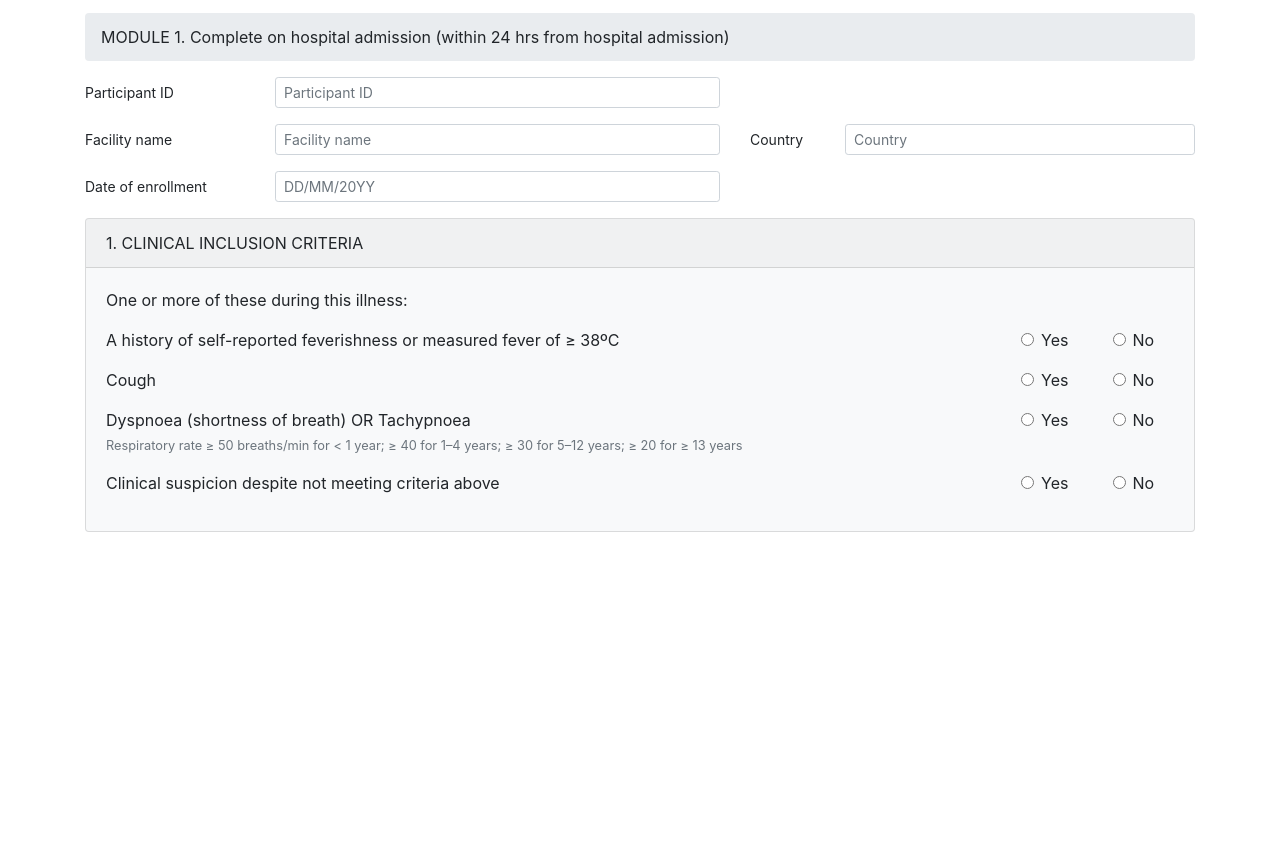
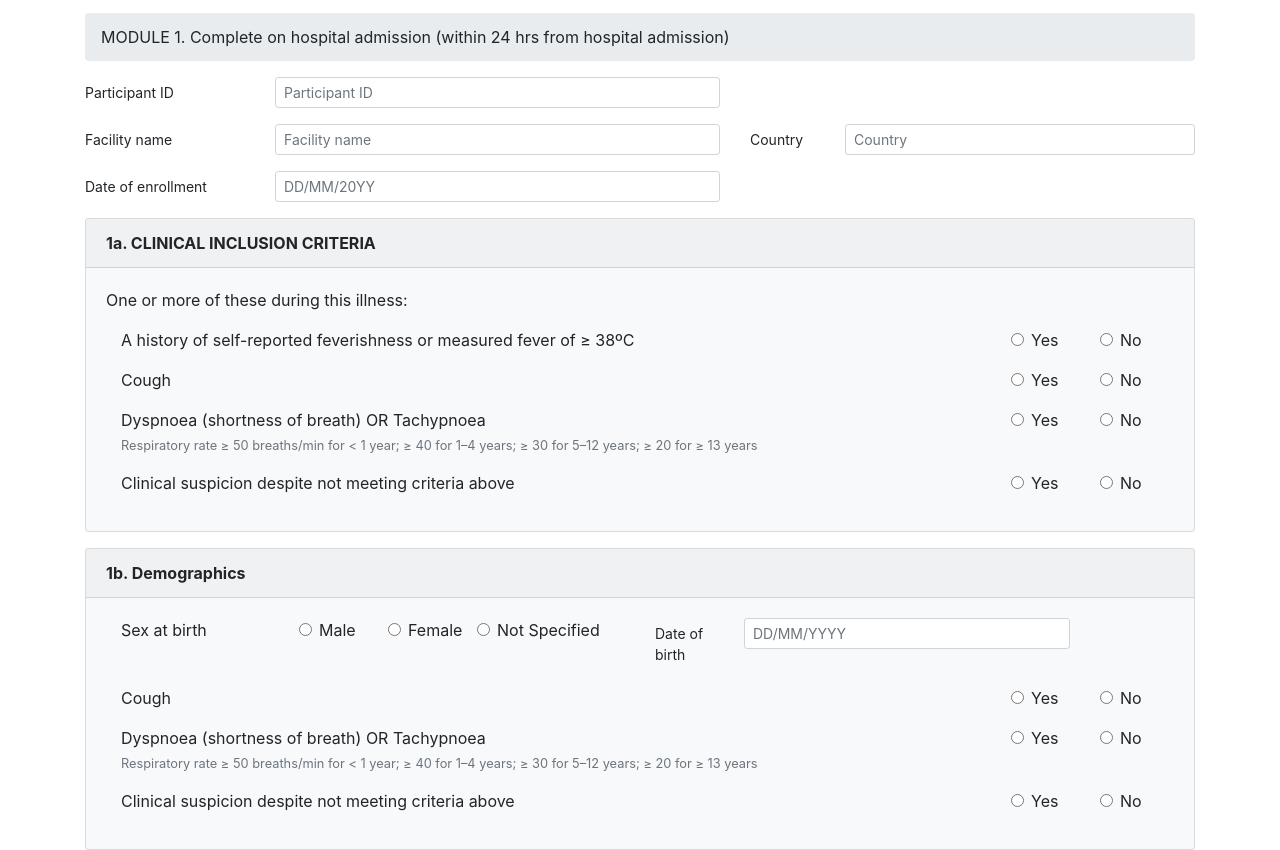
Before and after one commit to ckunakom/CRF_edit_checks, a plain HTML site: page index.html in a window 1280 px wide. Shown: the part 83-933 px from the top of the page. Before the commit the page ends 800 px from the top, so only its background shows below. Drawn offline with nearby package versions, Linux system fonts and the light colour scheme.

Commit message:
Added inclusion criteria section

```diff
--- a/index.html
+++ b/index.html
@@ -26,20 +26,20 @@
         <fieldset>
 
             <div class="form-group row">
-                <label for="colFormLabelSm" class="col-sm-2 col-form-label col-form-label-sm">Participant ID</label>
+                <label for="participantID" class="col-sm-2 col-form-label col-form-label-sm">Participant ID</label>
                 <div class="col-sm-5">
-                <input type="text" class="form-control form-control-sm" id="colFormLabelSm" placeholder="Participant ID">
+                <input type="text" class="form-control form-control-sm" id="participantID" placeholder="Participant ID">
                 </div>
             </div>
 
             <div class="form-group row">
-                <label for="colFormLabelSm" class="col-sm-2 col-form-label col-form-label-sm">Facility name</label>
+                <label for="facility" class="col-sm-2 col-form-label col-form-label-sm">Facility name</label>
                 <div class="col-sm-5">
-                <input type="text" class="form-control form-control-sm" id="colFormLabelSm" placeholder="Facility name">
+                <input type="text" class="form-control form-control-sm" id="facility" placeholder="Facility name">
                 </div>
-                <label for="colFormLabelSm" class="col-sm-1 col-form-label col-form-label-sm">Country</label>
+                <label for="country" class="col-sm-1 col-form-label col-form-label-sm">Country</label>
                 <div class="col-sm-4">
-                <input type="text" class="form-control form-control-sm" id="colFormLabelSm" placeholder="Country">
+                <input type="text" class="form-control form-control-sm" id="country" placeholder="Country">
                 </div>
             </div>
 
@@ -50,18 +50,19 @@
                 </div>
             </div>
 
-            <div class="card bg-light">
-                <div class="card-header">1. CLINICAL INCLUSION CRITERIA</div>
+            <div class="card bg-light mb-3">
+                <div class="card-header"><strong>1a. CLINICAL INCLUSION CRITERIA</strong></div>
 
                 <div class="card-body">
                   <p class="card-text">One or more of these during this illness:</p>
 
+                  <div class='col'>
                     <div class="form-group row">
                         <div class="col-sm-10">A history of self-reported feverishness or measured fever of ≥ 38ºC</div>
                         <div class="col-sm-1">
                         <div class="form-check">
                             <label class="form-check-label">
-                            <input type="radio" class="form-check-input" name="optionsRadios" id="optionsRadios1" value="option1">
+                                <input type="radio" class="form-check-input" name="fever" id="feverRadioY" value="feverY">
                                 Yes
                             </label>
                         </div>
@@ -69,12 +70,118 @@
                         <div class="col-sm-1">
                         <div class="form-check">
                             <label class="form-check-label">
-                            <input type="radio" class="form-check-input" name="optionsRadios" id="optionsRadios2" value="option2">
+                                <input type="radio" class="form-check-input" name="fever" id="feverRadioN" value="feverN">
                                 No
                             </label>
                         </div>
                         </div>
                     </div>
+
+                    <div class="form-group row">
+                        <div class="col-sm-10">Cough</div>
+                        <div class="col-sm-1">
+                            <div class="form-check">
+                            <label class="form-check-label">
+                                <input type="radio" class="form-check-input" name="cough" id="coughRadioY" value="coughY">
+                                Yes
+                            </label>
+                            </div>
+                        </div>
+                        <div class="col-sm-1">
+                            <div class="form-check">
+                            <label class="form-check-label">
+                                <input type="radio" class="form-check-input" name="cougj" id="coughRadioN" value="coughN">
+                                No
+                            </label>
+                            </div>
+                        </div>
+                    </div>
+
+                    <div class="form-group row">
+                        <div class="col-sm-10">Dyspnoea (shortness of breath) OR Tachypnoea
+                            <small class="form-text text-muted">
+                                Respiratory rate ≥ 50 breaths/min for < 1 year; ≥ 40 for 1–4 years; ≥ 30 for 5–12 years; ≥ 20 for ≥ 13 years
+                            </small>
+                        </div>
+
+                        <div class="col-sm-1">
+                            <div class="form-check">
+                            <label class="form-check-label">
+                                <input type="radio" class="form-check-input" name="sob" id="sobRadioY" value="sobY">
+                                Yes
+                            </label>
+                            </div>
+                        </div>
+                        <div class="col-sm-1">
+                            <div class="form-check">
+                            <label class="form-check-label">
+                                <input type="radio" class="form-check-input" name="sob" id="sobRadioN" value="sobN">
+                                No
+                            </label>
+                            </div>
+                        </div>
+                    </div>
+
+                    <div class="form-group row">
+                        <div class="col-sm-10">Clinical suspicion despite not meeting criteria above</div>
+                        <div class="col-sm-1">
+                            <div class="form-check">
+                            <label class="form-check-label">
+                                <input type="radio" class="form-check-input" name="clinInc" id="clinRadioY" value="clinIncY">
+                                Yes
+                            </label>
+                            </div>
+                        </div>
+                        <div class="col-sm-1">
+                            <div class="form-check">
+                            <label class="form-check-label">
+                                <input type="radio" class="form-check-input" name="clinInc" id="optionsRadioN" value="clinIncN">
+                                No
+                            </label>
+                            </div>
+                        </div>
+                    </div>
+                </div>
+                </div>
+            </div>
+
+            <div class="card bg-light">
+                <div class="card-header"><strong>1b. Demographics</strong></div>
+
+                <div class="card-body">
+                  <div class='col'>
+                    <div class="form-group row">
+                        <div class="col-sm-2">Sex at birth</div>
+                        <div class="col-sm-1">
+                            <div class="form-check">
+                                <label class="form-check-label">
+                                    <input type="radio" class="form-check-input" name="gender" id="genderRadioM" value="male">
+                                    Male
+                                </label>
+                            </div>
+                        </div>
+                        <div class="col-sm-1">
+                            <div class="form-check">
+                                <label class="form-check-label">
+                                    <input type="radio" class="form-check-input" name="gender" id="genderRadioMF" value="female">
+                                    Female
+                                </label>
+                            </div>
+                        </div>
+                        <div class="col-sm-2">
+                            <div class="form-check">
+                                <label class="form-check-label">
+                                    <input type="radio" class="form-check-input" name="gender" id="genderRadioN" value="notSpec">
+                                    Not Specified
+                                </label>
+                            </div>
+                        </div>
+                        <label for="dob" class="col-sm-1 col-form-label col-form-label-sm">Date of birth</label>
+                        <div class="col-sm-4">
+                            <input type="text" class="form-control form-control-sm" id="dob" placeholder="DD/MM/YYYY">
+                        </div>
+                    </div>
+
 
                     <div class="form-group row">
                         <div class="col-sm-10">Cough</div>
@@ -140,14 +247,14 @@
                             </div>
                         </div>
                     </div>
-
-
+                </div>
                 </div>
             </div>
 
         </fieldset>
       </form>
-
+<!-- html js form submit -->
+<!-- Once submit button is clicked, there validation will run on everything and if there's 'failure', form wont go through -->
     </div>
 
 
```
Lines whose indentation alone changed are shown as unchanged.
